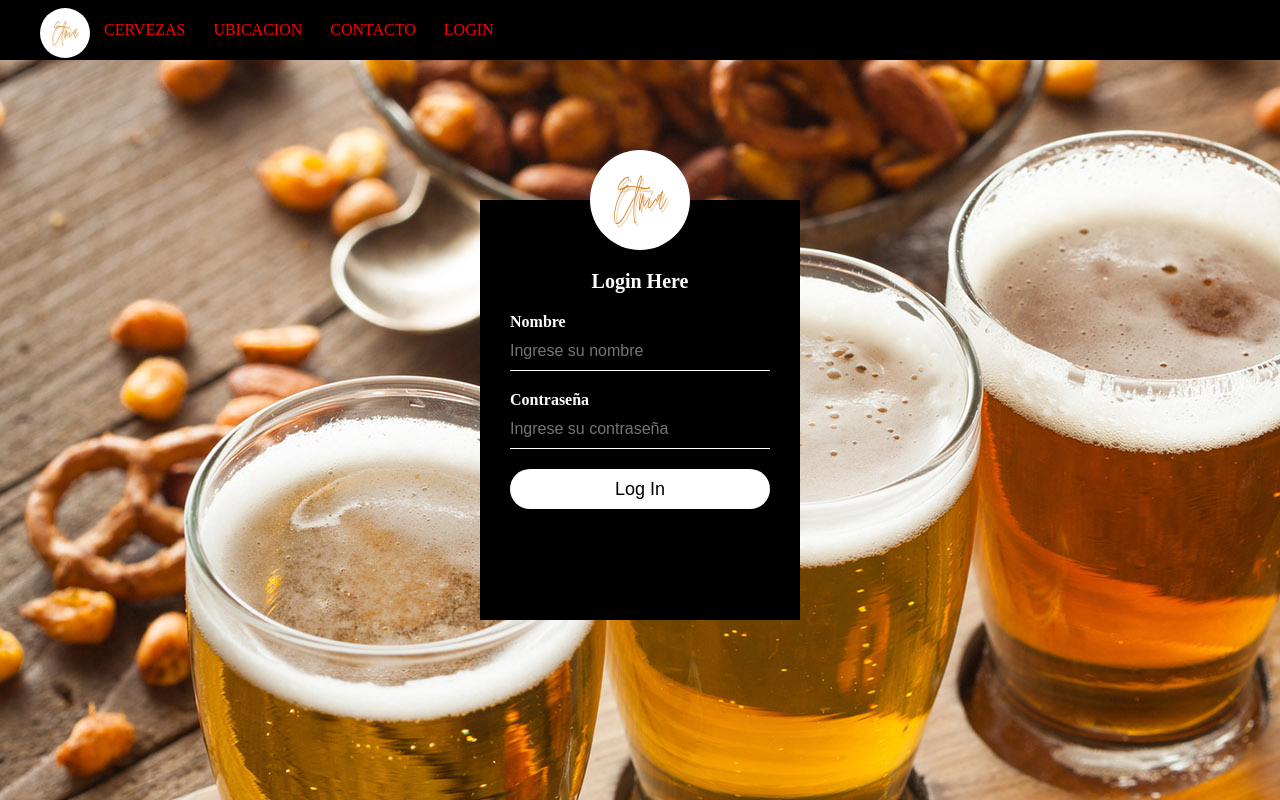
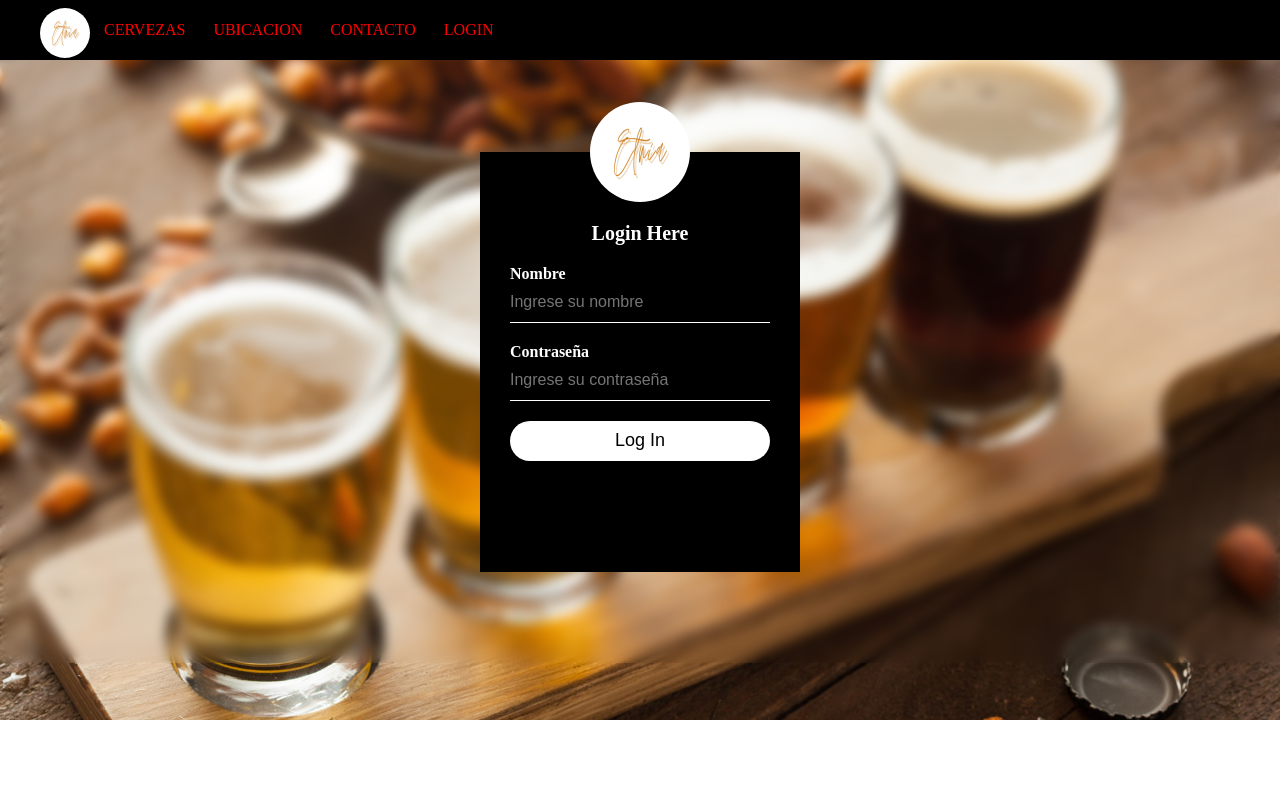
Before and after one commit to Estraimor/Proyecto_cerveceria, a PHP site: page /Login.html in a window 1280 px wide. Run offline with PHP 8.4, Linux system fonts and the light colour scheme.

Commit message:
Arreglado

```diff
--- a/Contacto.html
+++ b/Contacto.html
@@ -7,7 +7,7 @@
     <title>Contacto</title>
     <link rel="stylesheet" href="stilos.css">
 </head>
-<body class="fondo" text="black" link="black" vlink="white">
+<body class="fondocon" text="black" link="black" vlink="white">
     <div class="container__menu">
         <div class="menu">
             <nav>
--- a/Login.html
+++ b/Login.html
@@ -7,7 +7,7 @@
     <title>Login</title>
     <link rel="stylesheet" href="stilos.css">
 </head>
-<body class="fondo" text="black" link="black" vlink="white">
+<body class="fondolog" text="black" link="black" vlink="white">
     <div class="container__menu">
         <div class="menu">
             <nav>
--- a/stilos.css
+++ b/stilos.css
@@ -17,10 +17,36 @@ header{
 }
 .fondo{
     background-image: url("./imagen/cerveza2.jpg");
-    backdrop-filter: blur(0px);
+    background-repeat: no-repeat;
+    background-size: 100%;
+    backdrop-filter: blur(6px);
     width: 100%;
-    height: 100%;
+    height: 595px;
+}
+.fondoubi{
+    background-image: url("./imagen/cerveza2.jpg");
+    background-repeat: no-repeat;
+    background-size: 100%;
+    backdrop-filter: blur(6px);
+    width: 100%;
+    height: 690px;
+}
 
+.fondolog{
+    background-image: url("./imagen/cerveza2.jpg");
+    background-repeat: no-repeat;
+    background-size: 100%;
+    backdrop-filter: blur(6px);
+    width: 100%;
+    height: 663px;
+}
+.fondocon{
+    background-image: url("./imagen/cerveza2.jpg");
+    background-repeat: no-repeat;
+    background-size: 100%;
+    backdrop-filter: blur(6px);
+    width: 100%;
+    height: 663px;
 }
 
 .header__superior{
@@ -79,6 +105,12 @@ nav ul li{
     height:50px;
     border-radius:150px;
     margin-top: 8.2px
+}
+
+.icono:hover{
+    transform: scale(1.2);
+    background: #6f1003;
+    box-shadow: 0px 0px 40px 0px ;
 }
 
 nav > ul > li > a{
@@ -387,7 +419,7 @@ nav > ul > li:first-child a{
     transform: translate(-50%,-50%);
     box-sizing: border-box;
     padding: 70px 30px;
-    margin-top: 380px;
+    margin-top: 30px;
 }
 .login-box .avatar{
     width: 100px;
```
Also changed, not shown: Ubicacion.html (+1 -25 lines).
